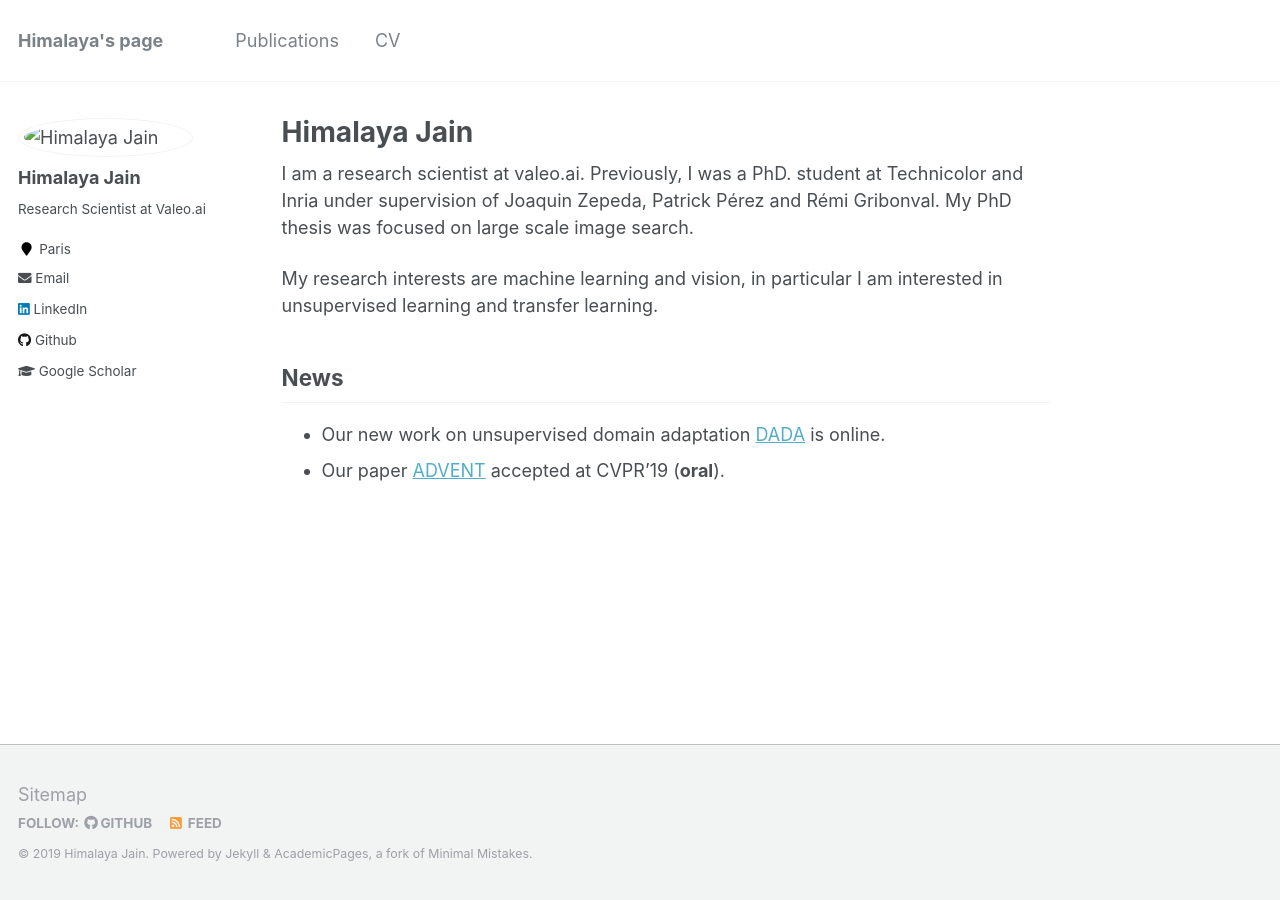
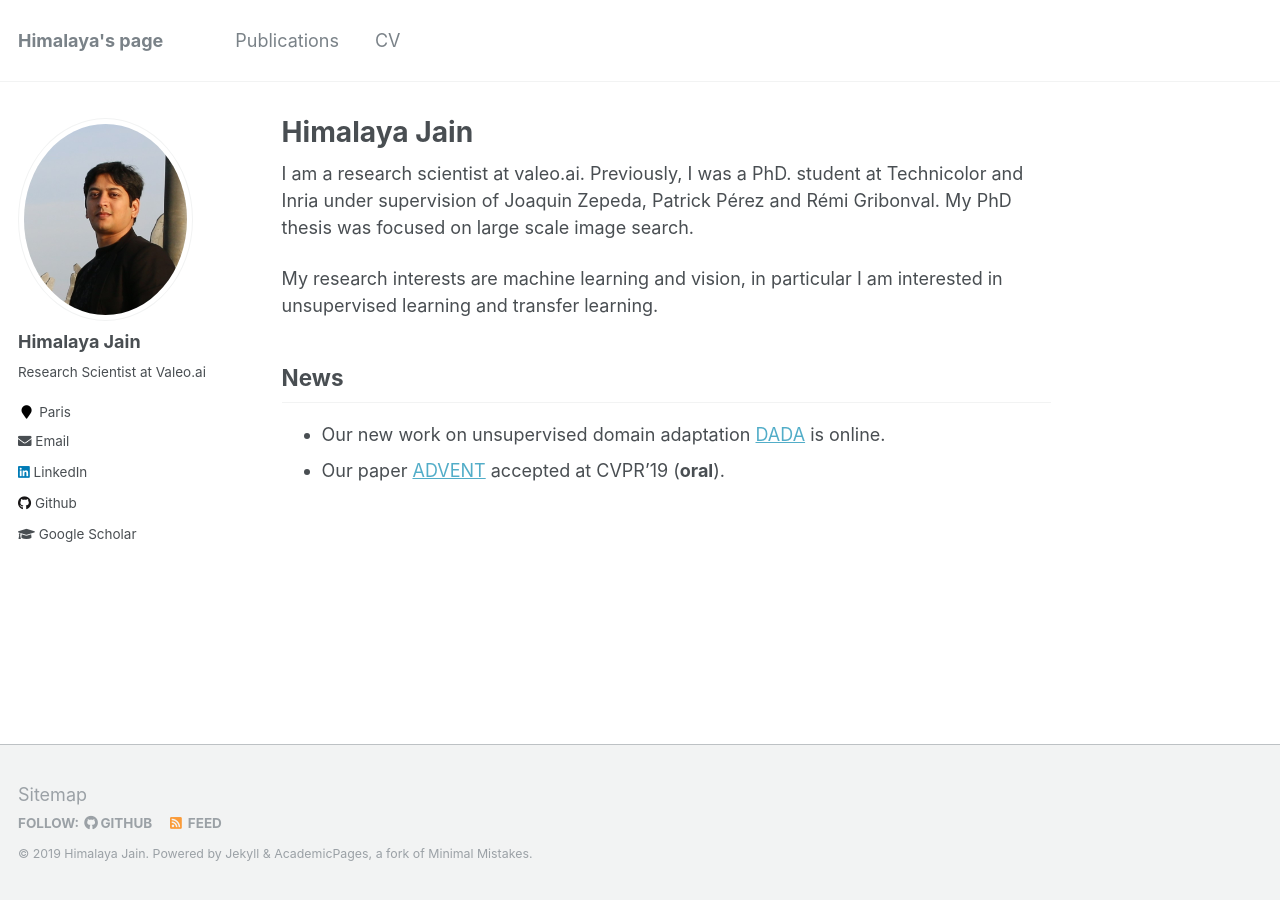
Before and after one commit to himalayajain/himalayajain.github.io, a Jekyll site: the page built from _pages/about.md, in a window 1280 px wide. Built offline with Jekyll 4.4.1, drawn with Linux system fonts in a browser that asks for light colours.

Commit message:
Update _config.yml

```diff
--- a/_config.yml
+++ b/_config.yml
@@ -81,7 +81,7 @@ analytics:
 # Site Author
 author:
   name             : "Himalaya Jain"
-  avatar           : "images/himalaya.jpg"
+  avatar           : "himalaya.jpg"
   bio              : "Research Scientist at Valeo.ai"
   location         : "Paris"
   employer         :
```
